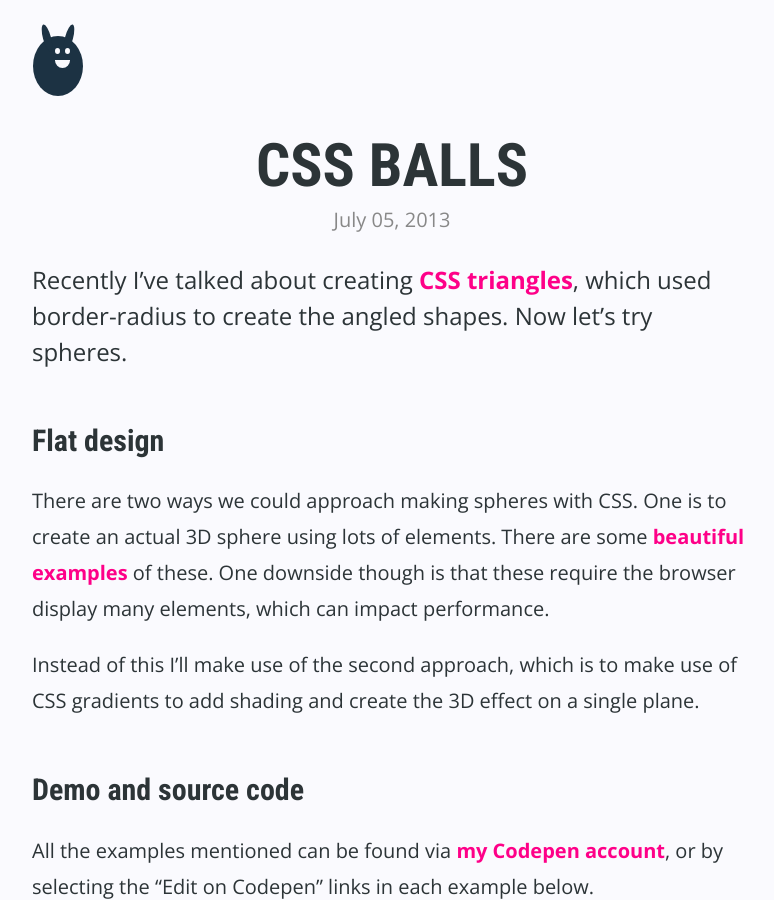
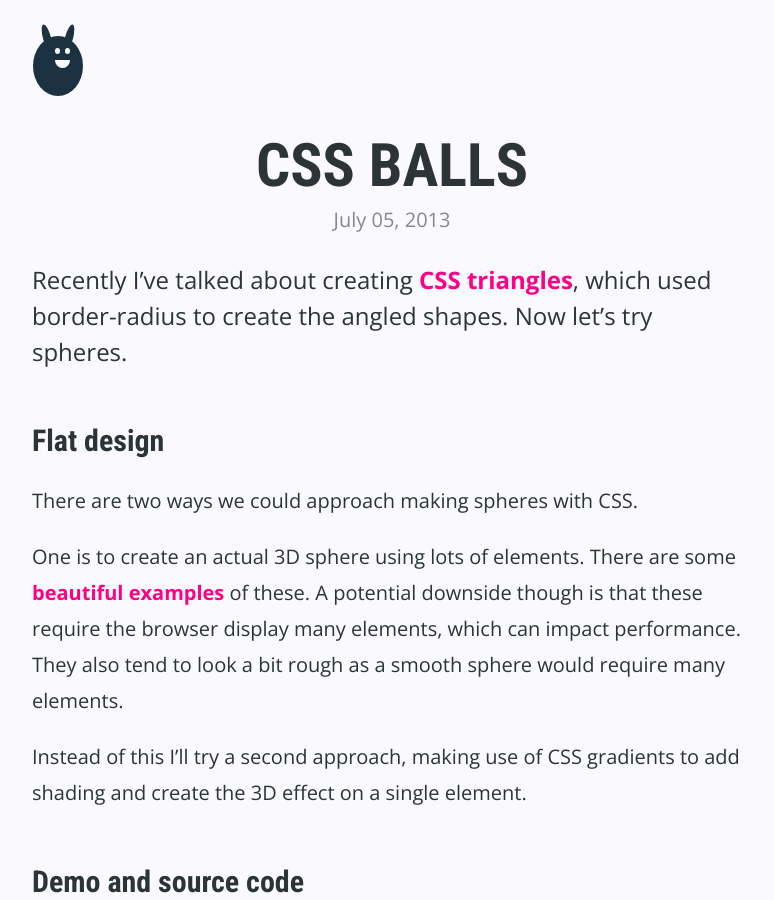
Before and after one commit to donovanh/donovanh.github.com, a Jekyll site: the page built from _posts/2013-07-05-balls.markdown, in a window 1280 px wide and 900 px high. Shown: the whole window, without its empty margins (248-1022 px from the left). Built offline with Jekyll 4.4.1, drawn with Linux system fonts in a browser that asks for light colours; nearby versions of some CDN libraries.

Commit message:
Text fixes

```diff
--- a/_posts/2013-07-05-balls.markdown
+++ b/_posts/2013-07-05-balls.markdown
@@ -11,9 +11,11 @@ Recently I've talked about creating [CSS triangles](/blog/zelda/), which used bo
 
 ## Flat design
 
-There are two ways we could approach making spheres with CSS. One is to create an actual 3D sphere using lots of elements. There are some [beautiful](http://codepen.io/peterwestendorp/pen/wGECk) [examples](http://www.cssplay.co.uk/menu/cssplay-3D-sphere.html) of these. One downside though is that these require the browser display many elements, which can impact performance.
+There are two ways we could approach making spheres with CSS.
 
-Instead of this I'll make use of the second approach, which is to make use of CSS gradients to add shading and create the 3D effect on a single plane.
+One is to create an actual 3D sphere using lots of elements. There are some [beautiful](http://codepen.io/peterwestendorp/pen/wGECk) [examples](http://www.cssplay.co.uk/menu/cssplay-3D-sphere.html) of these. A potential downside though is that these require the browser display many elements, which can impact performance. They also tend to look a bit rough as a smooth sphere would require many elements.
+
+Instead of this I'll try a second approach, making use of CSS gradients to add shading and create the 3D effect on a single element.
 
 ## Demo and source code
 
```
